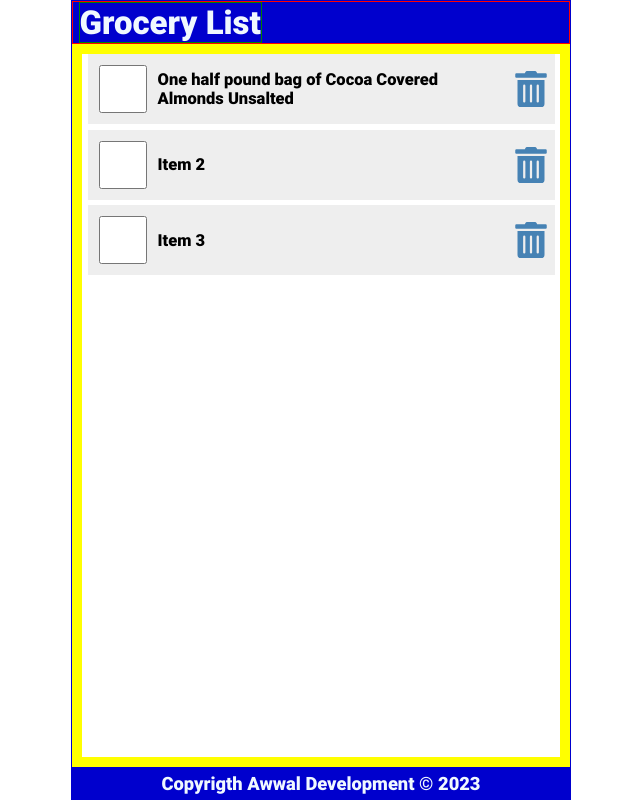
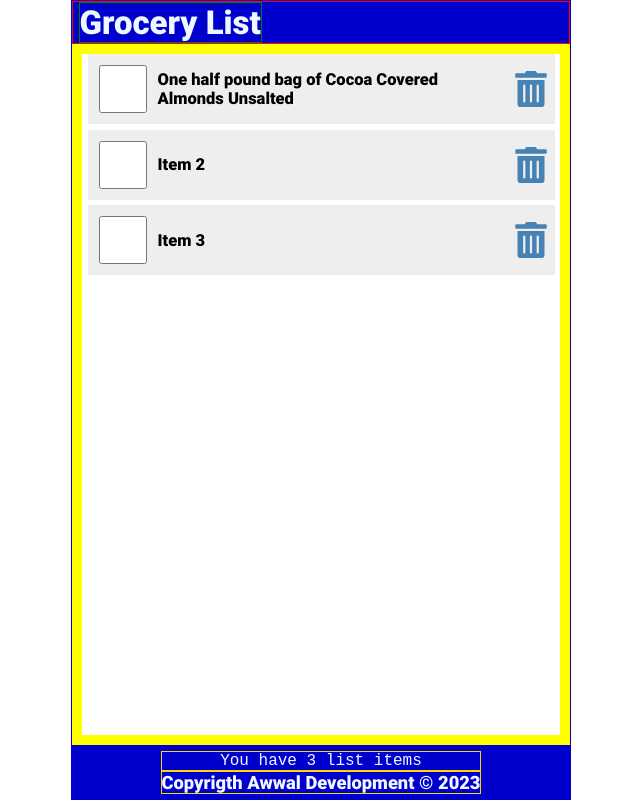
Before and after one commit to awwallawal/grocery_app_react, a React (Vite) app: page / in a window 1280 px wide. Shown: the whole page, without its empty margins (319-959 px from the left). Built offline with nearby package versions, Linux system fonts and the light colour scheme.

Commit message:
Used the useStates moved from the MainContent Ccomponent in the Footer Component and also movesd the Footer useState hooks to the main App.jsx to allow it accessibility across multiple components

```diff
--- a/src/App.css
+++ b/src/App.css
@@ -73,6 +73,15 @@ footer {
  place-content: center;
 }
 
+small, code {
+ border: 1px solid gold;
+}
+
+code{
+ text-align: center;
+ font-size: large;
+}
+
 ul {
  width: 100%;
  list-style: none;
--- a/src/App.jsx
+++ b/src/App.jsx
@@ -6,11 +6,62 @@ import { useState } from 'react';
 
 function App() {
 
+  // We brought these useState from the MainContent component because we want to be able to access both in the MainContent Component and Footer Components
+
+    const [items, setItems] = useState([
+      {
+      id: 1,
+      checked: false,
+      item: "One half pound bag of Cocoa Covered Almonds Unsalted"
+      },
+      {
+      id: 2,
+      checked: false,
+      item: "Item 2"
+      },
+      {
+      id: 3,
+      checked: false,
+      item: "Item 3"
+      },
+    ]);
+
+    const handleChecked = (id) => {
+      const listItems = items.map((item)=>{
+          if (item.id === id){
+            item.checked = ! item.checked
+          }
+          return item
+      })
+      setItems(listItems);
+      localStorage.setItem('shoppingList', JSON.stringify(listItems));
+    }
+
+    const handleDelete = (id) => {
+      const listItems = items.filter((item) => {
+        return item.id !== id
+      })
+
+      setItems(listItems)
+      localStorage.setItem('shoppingList', JSON.stringify(listItems));
+    }
+
+    const thisYear = new Date().getFullYear();
+    const myName = "Awwal";
+
   return (
     <div className='App'>
       <Header  title="Grocery List"/>
-      <MainContent />
-      <Footer />
+      <MainContent
+        items = {items}
+        handleChecked = {handleChecked}
+        handleDelete = {handleDelete}
+      />
+      <Footer
+        year = {thisYear}
+        developer = {myName}
+        length = {items.length}
+      />
     </div>
   )
 }
--- a/src/Footer.jsx
+++ b/src/Footer.jsx
@@ -1,21 +1,20 @@
 import React from 'react'
 
-function Footer() {
-  const thisYear = new Date().getFullYear();
-  const myName = "Awwal";
-  // const footerStyle = {
-  //  backgroundColor: "royalblue",
-  //  color: "whitesmoke",
-  // }
+function Footer({year, developer, length}) {
+
 
   return (
     <footer>
-      <small> Copyrigth {myName} Development  &copy; {thisYear} </small>
-
-
-      {/* <small style={footerStyle}> Copyrigth {myName} Development  &copy; {thisYear} </small> */}
+      <code>You have {length} list {(length > 1) ? "items" : ((length === 1) ? "item" : " ") } </code>
+      <small> Copyrigth {developer} Development  &copy; {year} </small>
     </footer>
   )
 }
 
+Footer.defaultProps ={
+  year: "20xx",
+  developer: "Developer Name",
+  length: "List of Items"
+}
+
 export default Footer
--- a/src/MainContent.jsx
+++ b/src/MainContent.jsx
@@ -2,44 +2,7 @@ import React from 'react';
 import { useState } from 'react';
 import { FaTrashAlt} from 'react-icons/fa';
 
-function MainContent() {
-  const [items, setItems] = useState([
-    {
-    id: 1,
-    checked: false,
-    item: "One half pound bag of Cocoa Covered Almonds Unsalted"
-    },
-    {
-    id: 2,
-    checked: false,
-    item: "Item 2"
-    },
-    {
-    id: 3,
-    checked: false,
-    item: "Item 3"
-    },
-    ]);
-
-    const handleChecked = (id) => {
-      const listItems = items.map((item)=>{
-          if (item.id === id){
-            item.checked = ! item.checked
-          }
-          return item
-      })
-      setItems(listItems);
-      localStorage.setItem('shoppingList', JSON.stringify(listItems));
-    }
-
-    const handleDelete = (id) => {
-      const listItems = items.filter((item) => {
-        return item.id !== id
-      })
-
-      setItems(listItems)
-      localStorage.setItem('shoppingList', JSON.stringify(listItems));
-    }
+function MainContent({items, handleChecked, handleDelete}) {
 
   return (
     <main>
```
